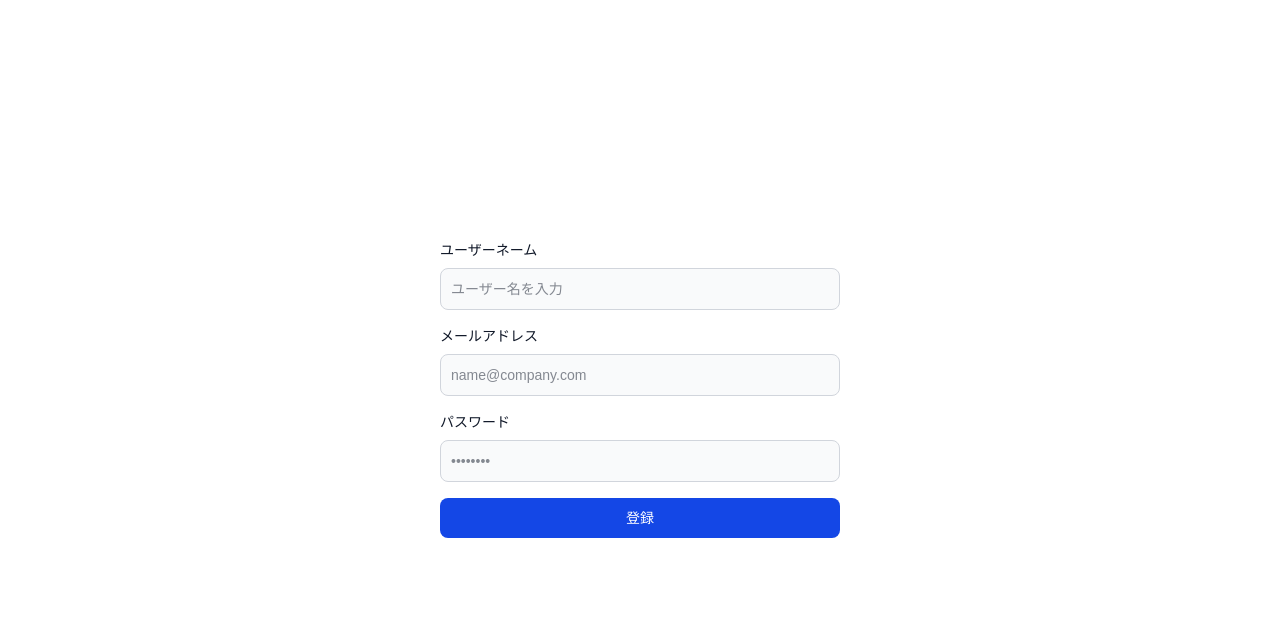
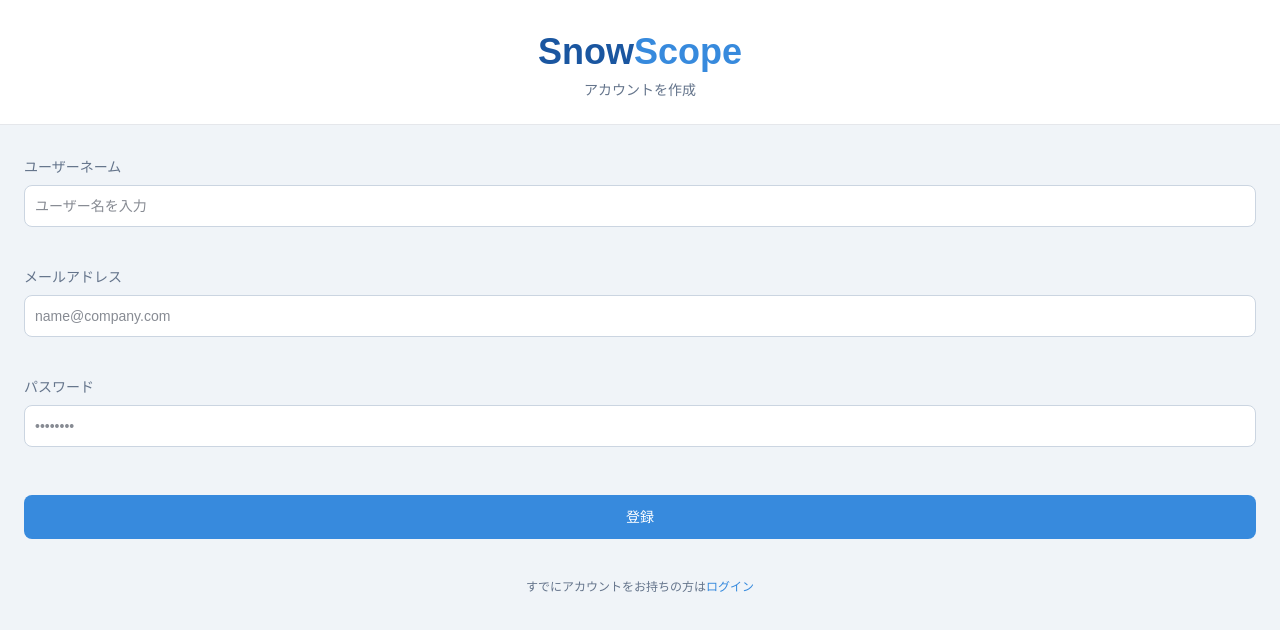
Before and after one commit to v1g4-404/snow-scope, a Next.js app: page /sign_up in a window 1280 px wide. Shown: the top 630 px of the page. Built offline with nearby package versions, Linux system fonts and the light colour scheme; no server answers.

Commit message:
fix: サインイン・サインアップのUI修正とschema.prismaの更新

```diff
--- /dev/null
+++ b/app/_components/AuthHeader.tsx
@@ -0,0 +1,17 @@
+import Link from "next/link"
+
+type Props = {
+  subText: string
+}
+
+export const AuthHeader = ({ subText }: Props) => {
+  return (
+    <div className="bg-white px-5 pt-8 pb-6 text-center border-b border-gray-200">
+      <Link href="/" className="text-4xl font-bold">
+        <span className="text-[#1A56A0]">Snow</span>
+        <span className="text-[#378ADD]">Scope</span>
+      </Link>
+      <p className="text-sm text-[#64748B] mt-2">{subText}</p>
+    </div>
+  )
+}
--- a/app/sign_in/page.tsx
+++ b/app/sign_in/page.tsx
@@ -3,13 +3,15 @@
 import { supabase } from '@/app/_libs/supabase'
 import { useRouter } from 'next/navigation'
 import { useForm, SubmitHandler } from 'react-hook-form'
-import { Input } from '../_components/_types/Input'
+import { SignInInput } from '../_components/_types/Input'
+import { AuthHeader } from '../_components/AuthHeader'
+import Link from 'next/link'
 
 export default function Page() {
-  const { register, handleSubmit, formState: { isSubmitting, errors } } = useForm<Input>()
+  const { register, handleSubmit, formState: { isSubmitting, errors } } = useForm<SignInInput>()
   const router = useRouter()
 
-  const onSubmit: SubmitHandler<Input> = async ({ email, password }) => {
+  const onSubmit: SubmitHandler<SignInInput> = async ({ email, password }) => {
 
     const { error } = await supabase.auth.signInWithPassword({
       email,
@@ -24,12 +26,16 @@
   }
 
   return (
-    <div className="flex justify-center pt-60">
-      <form onSubmit={handleSubmit(onSubmit)} className="space-y-4 w-full max-w-100">
+    <div className="min-h-screen w-full bg-[#F0F4F8]">
+
+      <AuthHeader subText='ログイン' />
+
+      <div className='px-6 py-8'>
+        <form onSubmit={handleSubmit(onSubmit)} className="space-y-10">
           <div>
             <label
               htmlFor="email"
-            className="block mb-2 text-sm font-medium text-gray-900"
+              className="block mb-2 text-sm text-[#64748B]"
             >
               メールアドレス
             </label>
@@ -42,7 +48,7 @@
                 }
               })}
               placeholder='name@company.com'
-            className='bg-gray-50 border border-gray-300 text-gray-900 text-sm rounded-lg focus:ring-blue-500 focus:border-blue-500 block w-full p-2.5'
+              className='bg-white border border-[#CBD5E1] text-gray-900 text-sm rounded-lg block w-full p-2.5'
               disabled={isSubmitting}
               id='email'
               type='email'
@@ -52,7 +58,7 @@
           <div>
             <label
               htmlFor="password"
-            className="block mb-2 text-sm font-medium text-gray-900"
+              className="block mb-2 text-sm text-[#64748B]"
             >
               パスワード
             </label>
@@ -65,24 +71,29 @@
                 }
               })}
               placeholder='••••••••'
-            className='bg-gray-50 border border-gray-300 text-gray-900 text-sm rounded-lg focus:ring-blue-500 focus:border-blue-500 block w-full p-2.5'
+              className='bg-white border border-[#CBD5E1] text-gray-900 text-sm rounded-lg block w-full p-2.5'
               disabled={isSubmitting}
               id='password'
               type='password'
             />
             {errors.password && <p className='mt-1 text-sm text-red-600'>{errors.password.message}</p>}
           </div>
-
-        <div>
             <button
               type="submit"
-            className="w-full text-white bg-blue-700 hover:bg-blue-800 focus:ring-4 focus:outline-none focus:ring-blue-300 font-medium rounded-lg text-sm px-5 py-2.5 text-center"
+              className="w-full text-white bg-[#378ADD] hover:bg-[#1A56A0] font-medium rounded-lg text-sm px-5 py-3 mt-2"
               disabled={isSubmitting}
             >
               ログイン
             </button>
+            <p className='text-center text-xs text-[#64748B]'>
+              <Link href="/reset_password" className="text-[#378ADD]">パスワードをお忘れですか？</Link>
+            </p>
+            <p className='text-center text-xs text-[#64748B]'>
+              アカウントをお持ちでない方は
+              <Link href="/sign_up" className="text-[#378ADD]">新規登録</Link>
+            </p>
+        </form>
       </div>
-      </form>
     </div>
   )
 }
--- a/app/sign_up/page.tsx
+++ b/app/sign_up/page.tsx
@@ -2,13 +2,15 @@
 
 import { supabase } from '@/app/_libs/supabase'
 import { useForm, SubmitHandler } from 'react-hook-form'
-import { Input } from '../_components/_types/Input'
+import { SignUpInput } from '../_components/_types/Input'
+import { AuthHeader } from '../_components/AuthHeader'
+import Link from 'next/link'
 
 export default function Page() {
-  const { register, handleSubmit, formState: { isSubmitting, errors } } = useForm<Input>()
+  const { register, handleSubmit, formState: { isSubmitting, errors } } = useForm<SignUpInput>()
 
 
-  const onSubmit: SubmitHandler<Input> = async ({ name, email, password }) => {
+  const onSubmit: SubmitHandler<SignUpInput> = async ({ name, email, password }) => {
 
     const { data, error } = await supabase.auth.signUp({
       email,
@@ -41,29 +43,32 @@
   }
 
   return (
-    <div className="flex justify-center pt-60">
-      <form onSubmit={handleSubmit(onSubmit)} className="space-y-4 w-full max-w-100">
+    <div className="min-h-screen w-full bg-[#F0F4F8]">
+
+      <AuthHeader subText="アカウントを作成" />
+
+      <div className="px-6 py-8">
+        <form onSubmit={handleSubmit(onSubmit)} className="space-y-10">
           <div>
-          <label htmlFor="text"
-            className="block mb-2 text-sm font-medium text-gray-900"
-          >
+            <label
+              htmlFor='name'
+              className="block mb-2 text-sm text-[#64748B]">
               ユーザーネーム
             </label>
             <input
               {...register('name', { required: 'ユーザーネームは必須です' })}
-            type='name'
+              type='text'
+              placeholder='ユーザー名を入力'
+              className='bg-white border border-[#CBD5E1] text-gray-900 text-sm rounded-lg block w-full p-2.5'
+              disabled={isSubmitting}
               id='name'
-            placeholder='ユーザー名を入力'
-            className='bg-gray-50 border border-gray-300 text-gray-900 text-sm rounded-lg focus:ring-blue-500 focus:border-blue-500 block w-full p-2.5'
-            disabled={isSubmitting}
             />
-          {errors.name && <p className='mt-1 text-sm text-red-600'>{errors.name.message}</p>}
+            {errors.name && <p className='mt-1 text-xs text-red-600'>{errors.name.message}</p>}
           </div>
           <div>
             <label
-            htmlFor="email"
-            className="block mb-2 text-sm font-medium text-gray-900"
-          >
+              htmlFor='email'
+              className="block mb-2 text-sm text-[#64748B]">
               メールアドレス
             </label>
             <input
@@ -75,18 +80,17 @@
                 }
               })}
               type='email'
+              placeholder='name@company.com'
+              className='bg-white border border-[#CBD5E1] text-gray-900 text-sm rounded-lg block w-full p-2.5'
+              disabled={isSubmitting}
               id='email'
-            placeholder='name@company.com'
-            className='bg-gray-50 border border-gray-300 text-gray-900 text-sm rounded-lg focus:ring-blue-500 focus:border-blue-500 block w-full p-2.5'
-            disabled={isSubmitting}
             />
-          {errors.email && <p className='mt-1 text-sm text-red-600'>{errors.email.message}</p>}
+            {errors.email && <p className='mt-1 text-xs text-red-600'>{errors.email.message}</p>}
           </div>
           <div>
             <label
-            htmlFor="password"
-            className="block mb-2 text-sm font-medium text-gray-900"
-          >
+              htmlFor='password'
+              className="block mb-2 text-sm text-[#64748B]">
               パスワード
             </label>
             <input
@@ -98,23 +102,26 @@
                 }
               })}
               type='password'
+              placeholder='••••••••'
+              className='bg-white border border-[#CBD5E1] text-gray-900 text-sm rounded-lg block w-full p-2.5'
+              disabled={isSubmitting}
               id='password'
-            placeholder='••••••••'
-            className='bg-gray-50 border border-gray-300 text-gray-900 text-sm rounded-lg focus:ring-blue-500 focus:border-blue-500 block w-full p-2.5'
-            disabled={isSubmitting}
             />
-          {errors.password && <p className='mt-1 text-sm text-red-600'>{errors.password.message}</p>}
+            {errors.password && <p className='mt-1 text-xs text-red-600'>{errors.password.message}</p>}
           </div>
-        <div>
           <button
             type="submit"
-            className="w-full text-white bg-blue-700 hover:bg-blue-800 focus:ring-4 focus:outline-none focus:ring-blue-300 font-medium rounded-lg text-sm px-5 py-2.5 text-center"
+            className="w-full text-white bg-[#378ADD] hover:bg-[#1A56A0] font-medium rounded-lg text-sm px-5 py-3 mt-2"
             disabled={isSubmitting}
           >
             登録
           </button>
+          <p className="text-center text-xs text-[#64748B]">
+            すでにアカウントをお持ちの方は
+            <Link href="/sign_in" className="text-[#378ADD]">ログイン</Link>
+          </p>
+        </form>
       </div>
-      </form>
     </div>
   )
 }
```
Also changed, not shown: app/_components/_types/Input.ts (+7 -1 lines), 1 other file (tests, documents, lock files or other folders). Lines whose indentation alone changed are shown as unchanged.
